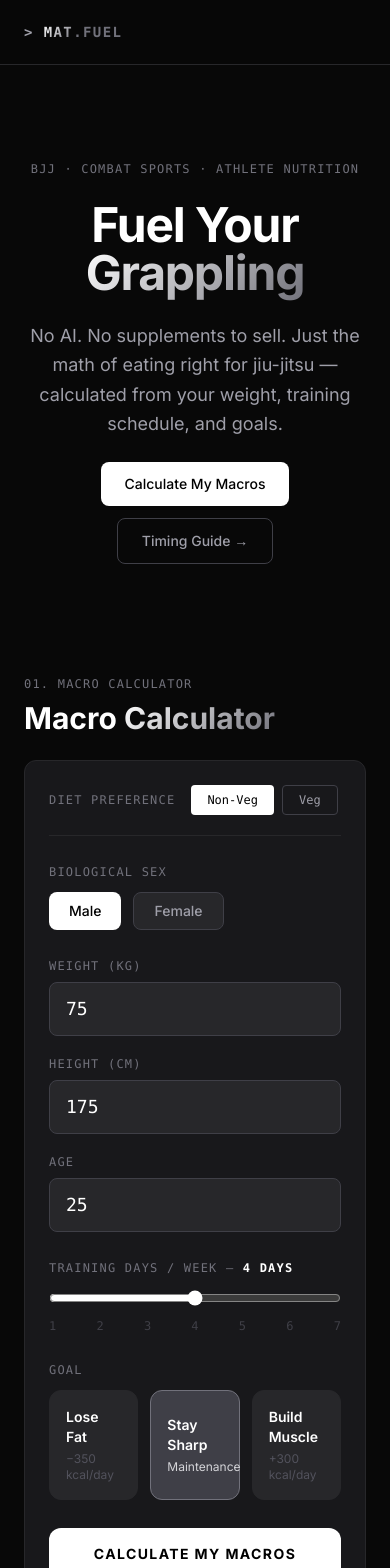
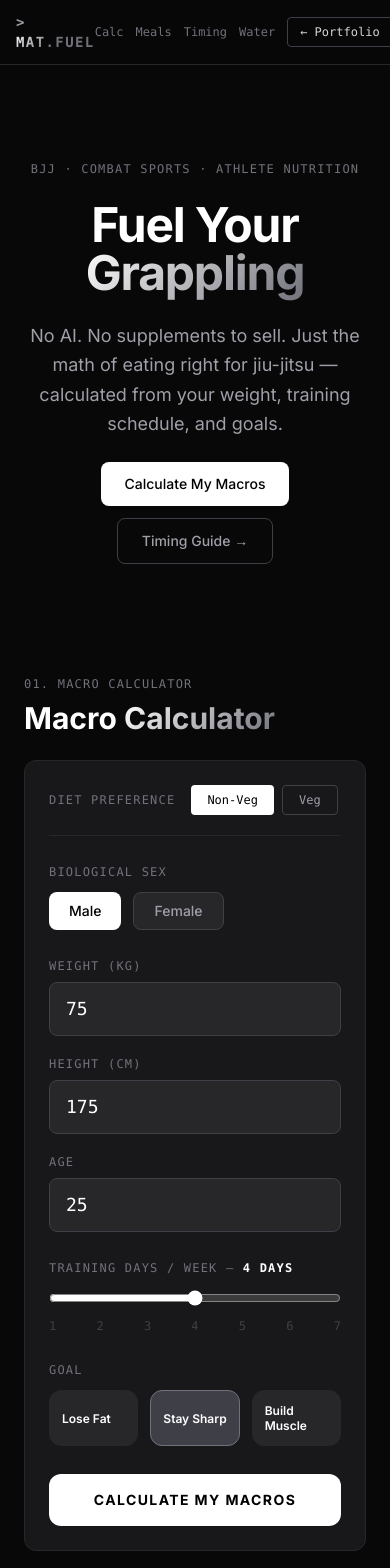
Before and after one commit to vinaybajjuri58/portfolio-updated, a Next.js app: page /bjj-diet in a window 390 px wide. Shown: the top 1568 px of the page. Built offline with nearby package versions, Linux system fonts and the light colour scheme.

Commit message:
Refactor : optimised the webapp

```diff
--- a/app/bjj-diet/page.tsx
+++ b/app/bjj-diet/page.tsx
@@ -453,17 +453,25 @@ export default function BJJDietPage() {
 
       {/* ── Nav ─────────────────────────────────────────────────────────── */}
       <header className="sticky top-0 z-50 border-b border-zinc-800 bg-[#080808]/90 backdrop-blur-md">
-        <nav className="max-w-4xl mx-auto px-6 h-16 flex items-center justify-between">
+        <nav className="max-w-4xl mx-auto px-4 sm:px-6 h-16 flex items-center justify-between">
           <a href="#hero" className="text-sm font-mono font-bold tracking-widest uppercase">
             <span className="text-zinc-400">&gt;</span>{" "}
             <span className="gradient-text">mat</span>
             <span className="text-zinc-500">.fuel</span>
           </a>
+          <div className="flex items-center gap-3 md:gap-6">
             <div className="hidden md:flex items-center gap-6">
-            {[["#calculator","Calculator"],["#meals","Meals"],["#timing","Timing"],["#hydration","Hydration"],["#mistakes","Mistakes"]] .map(([href, label]) => (
+              {[["#calculator","Calculator"],["#meals","Meals"],["#timing","Timing"],["#hydration","Hydration"],["#mistakes","Mistakes"]].map(([href, label]) => (
                 <a key={href} href={href} className="text-xs font-mono text-zinc-500 hover:text-white transition-colors">{label}</a>
               ))}
-            <a href="/" className="text-xs font-mono px-3 py-1.5 rounded border border-zinc-700 text-zinc-300 hover:border-white hover:text-white transition-all">
+            </div>
+            {/* Mobile: quick section links as horizontal scroll */}
+            <div className="flex md:hidden items-center gap-3 overflow-x-auto no-scrollbar">
+              {[["#calculator","Calc"],["#meals","Meals"],["#timing","Timing"],["#hydration","Water"]].map(([href, label]) => (
+                <a key={href} href={href} className="text-xs font-mono text-zinc-500 hover:text-white transition-colors whitespace-nowrap">{label}</a>
+              ))}
+            </div>
+            <a href="/" className="text-xs font-mono px-3 py-1.5 rounded border border-zinc-700 text-zinc-300 hover:border-white hover:text-white transition-all whitespace-nowrap flex-shrink-0">
               ← Portfolio
             </a>
           </div>
@@ -558,9 +566,9 @@ export default function BJJDietPage() {
                   ["build", "Build Muscle", "+300 kcal/day"],
                 ] as [Goal, string, string][]).map(([g, label, sub]) => (
                   <button key={g} onClick={() => setGoal(g)}
-                    className={`p-4 rounded-xl text-left transition-all ${goal === g ? "bg-zinc-700 border border-zinc-500" : "bg-zinc-800 border border-zinc-800 hover:border-zinc-600"}`}>
-                    <div className="font-semibold text-sm text-white">{label}</div>
-                    <div className={`text-xs mt-1 ${goal === g ? "text-zinc-300" : "text-zinc-600"}`}>{sub}</div>
+                    className={`p-3 sm:p-4 rounded-xl text-left transition-all ${goal === g ? "bg-zinc-700 border border-zinc-500" : "bg-zinc-800 border border-zinc-800 hover:border-zinc-600"}`}>
+                    <div className="font-semibold text-xs sm:text-sm text-white leading-tight">{label}</div>
+                    <div className={`text-xs mt-1 hidden sm:block ${goal === g ? "text-zinc-300" : "text-zinc-600"}`}>{sub}</div>
                   </button>
                 ))}
               </div>
@@ -635,23 +643,22 @@ export default function BJJDietPage() {
                   <div key={i} className={`bg-zinc-900 border rounded-xl overflow-hidden transition-all ${isOpen ? "border-zinc-600" : "border-zinc-800"}`}>
                     {/* Header row */}
                     <button onClick={() => setExpandedMeal(isOpen ? null : i)}
-                      className="w-full px-5 py-4 flex items-center justify-between gap-4 text-left">
-                      <div className="flex items-center gap-4 flex-1">
-                        <div>
+                      className="w-full px-4 sm:px-5 py-4 flex items-center justify-between gap-3 text-left">
+                      <div className="flex-1 min-w-0">
                         <div className="font-semibold text-white text-sm">{label}</div>
                         {perMeal && (
-                            <div className="text-xs text-zinc-500 mt-0.5">{perMeal.cal} kcal target</div>
+                          <div className="text-xs text-zinc-500 mt-0.5">{perMeal.cal} kcal</div>
                         )}
                       </div>
-                      </div>
                       {perMeal && (
-                        <div className="flex items-center gap-4 flex-shrink-0">
-                          <div className="hidden sm:flex gap-5 text-sm">
+                        <div className="flex items-center gap-3 flex-shrink-0">
+                          {/* Always show macros — compact on mobile, spaced on desktop */}
+                          <div className="flex gap-3 sm:gap-5">
                             <MChip label="P" value={perMeal.p} accent="text-emerald-400" />
                             <MChip label="C" value={perMeal.c} accent="text-blue-400" />
                             <MChip label="F" value={perMeal.f} accent="text-amber-400" />
                           </div>
-                          <span className="text-zinc-600 text-xs ml-2">{isOpen ? "▲" : "▼"}</span>
+                          <span className="text-zinc-600 text-xs">{isOpen ? "▲" : "▼"}</span>
                         </div>
                       )}
                     </button>
@@ -671,8 +678,8 @@ export default function BJJDietPage() {
                                 <span className="text-zinc-600 mr-2">Option {j + 1}</span>
                                 {ex.name}
                               </p>
-                              <div className="overflow-x-auto">
-                                <table className="w-full text-sm">
+                              <div className="overflow-x-auto -mx-1 px-1">
+                                <table className="w-full text-sm" style={{ minWidth: "420px" }}>
                                   <thead>
                                     <tr className="text-left">
                                       <th className="text-xs font-mono text-zinc-600 pb-2 pr-4">Ingredient</th>
--- a/app/globals.css
+++ b/app/globals.css
@@ -51,3 +51,6 @@ body {
   50% { opacity:0.6; }
 }
 .pulse-slow { animation: pulse-slow 5s ease-in-out infinite; }
+
+.no-scrollbar::-webkit-scrollbar { display: none; }
+.no-scrollbar { -ms-overflow-style: none; scrollbar-width: none; }
```
Lines whose indentation alone changed are shown as unchanged.
